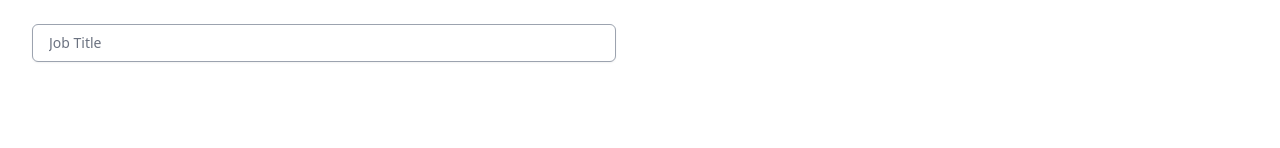
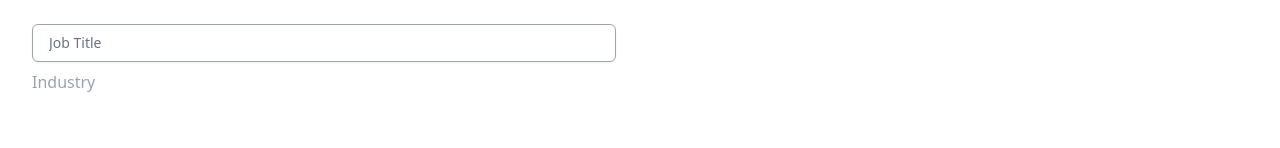
Before and after one commit to emelyn-barrientos/ai-jobbish-descriptions, a Next.js app: page / in a window 1280 px wide. Shown: the part 152-300 px from the top of the page. Built offline with nearby package versions, Linux system fonts and the light colour scheme.

Commit message:
Create new label and input for Industry field

```diff
--- a/src/components/Dashboard.js
+++ b/src/components/Dashboard.js
@@ -9,6 +9,7 @@ export default function Dashboard() {
     <div className="max-w-7xl w-full mx-auto px-4 sm:px-6 lg:px-8 py-12">
       <div className="grid gap-y-12 md:grid-cols-2 md:gap-x-12">
         <form>
+          {/* Job Title */}
           <div className="flex flex-col">
             <label className="sr-only" htmlFor="jobTitle">
               Job Title
@@ -24,6 +25,19 @@ export default function Dashboard() {
               required
             />
           </div>
+          {/* Industry */}
+          <div>
+            <label className="sr-only" htmlFor="industry">
+              Industry
+            </label>
+            <input
+              type="text"
+              name="industry"
+              placeholder="Industry"
+              id="industry"
+              required
+            />
+          </div>
         </form>
       </div>
     </div>
```
